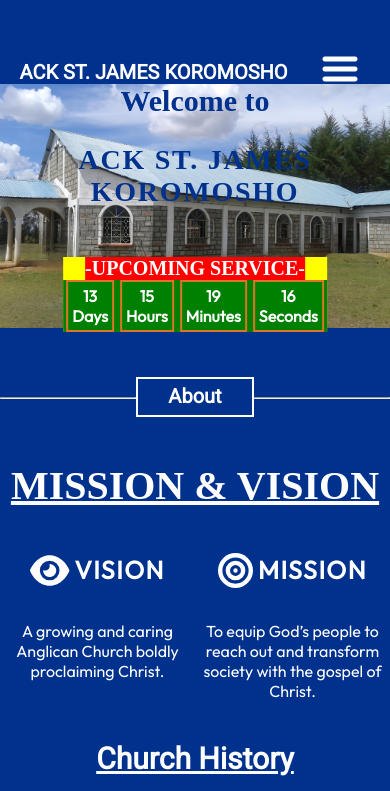
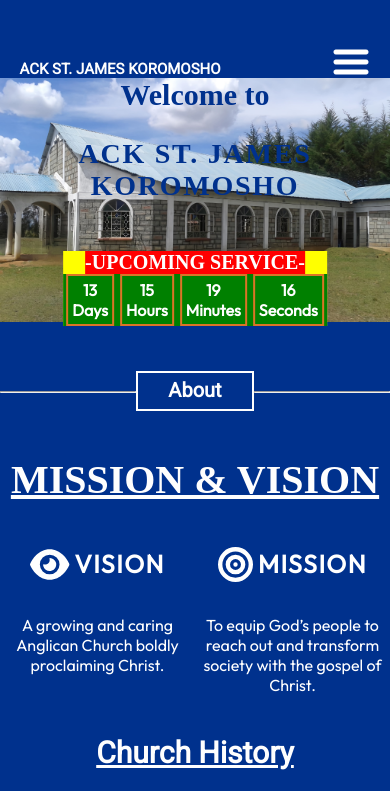
Before and after one commit to KipletingEdwin/Koromosho, a React (Vite) app: page / in a window 390 px wide. Shown: the top 791 px of the page. Built offline with nearby package versions, Linux system fonts and the light colour scheme.

Commit message:
style navbar

```diff
--- a/src/components/Navbar/Navbar.module.css
+++ b/src/components/Navbar/Navbar.module.css
@@ -61,29 +61,15 @@
 }
 
 
-
-
-/* @media screen and (min-width: 321px) and (max-width: 374px) {
-
-  .navbar{
-    background-color: red;
-  }
-
-  .title{
-    background-color: green;
-    color: red;
-  }
-
-} */
-
-
-
-
-
 @media screen  and (max-width: 830px) {
   .navbar {
     display: flex;
     align-items: flex-start;
+  }
+
+  .title{
+    font-size: 15px;
+
   }
   .menuBtn {
     display: block;
@@ -93,8 +79,8 @@
   .menu {
     position: absolute;
     right: 0;
-    margin-right: 3%;
-    margin-top: -3%;
+    /* margin-right: 3%; */
+    margin-top: -5%;
     flex-direction: column;
     align-items: flex-end;
     gap: 5px;
@@ -106,11 +92,15 @@
     display: flex;
     flex-direction: column;
     align-items: center;
-    gap: 13px;
-    margin-top: -2%;
+    gap: 5px;
+    margin-top: -5%;
     display: none;
     background-color: #0f0f0f;
     box-shadow: 0 0 4px 0 rgba(0, 0, 0);
+  }
+
+  .menuList li a{
+    font-size: 20px;
   }
 
   .menuOpen {
```
